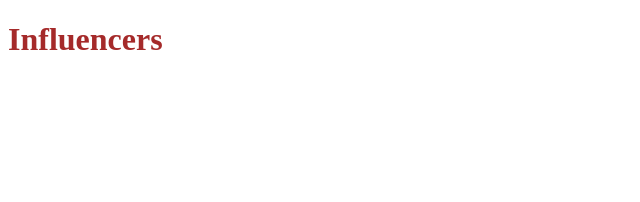
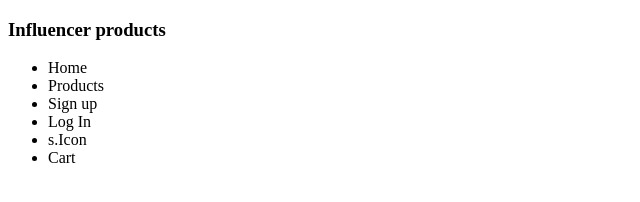
Before and after one commit to kabirshuvo/influencer-responsive-web, a plain HTML site: page index.html in a window 1280 px wide. Shown: the whole page, without its empty margins (0-640 px from the left). Drawn offline with Linux system fonts and the light colour scheme.

Commit message:
Navbar and fontawsome cdn link added

```diff
--- a/index.html
+++ b/index.html
@@ -5,9 +5,29 @@
     <meta http-equiv="X-UA-Compatible" content="IE=edge" />
     <meta name="viewport" content="width=device-width, initial-scale=1.0" />
     <title>Document</title>
+    <!-- CSS Link -->
     <link rel="stylesheet" href="./styles/style.css" />
+    <!-- CSS Link -->
+    <!-- FONT AWSOME CDN Link -->
+    <link
+      rel="stylesheet"
+      href="https://cdnjs.cloudflare.com/ajax/libs/font-awesome/6.1.1/css/all.min.css"
+    />
+    <!-- FONT AWSOME CDN Link -->
   </head>
   <body>
-    <h1>Influencers</h1>
+    <header>
+      <nav>
+        <h3>Influencer products</h3>
+        <ul>
+          <li>Home</li>
+          <li>Products</li>
+          <li>Sign up</li>
+          <li>Log In</li>
+          <li>s.Icon <img src="" alt="" /></li>
+          <li>Cart <img src="" alt="" /></li>
+        </ul>
+      </nav>
+    </header>
   </body>
 </html>
--- a/styles/style.scss
+++ /dev/null
@@ -1,3 +0,0 @@
-h1{
-    color: brown;
-}
```
Also changed, not shown: styles/style.css, 1 other file.
